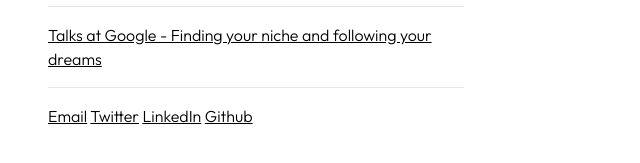
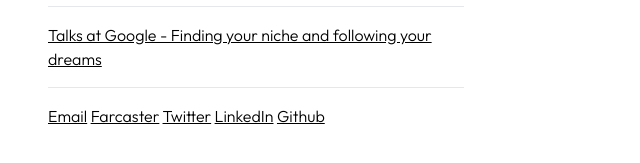
Before and after one commit to pkayfire/pkayfire.github.io, a Jekyll site: the page built from index.md, in a window 1280 px wide. Shown: the part 294-457 px from the top of the page, without its empty margins (0-640 px from the left). Built offline with Jekyll 4.4.1, drawn with Linux system fonts in a browser that asks for light colours.

Commit message:
farcaster

```diff
--- a/index.md
+++ b/index.md
@@ -18,6 +18,7 @@
 <hr class="mb-4">
 
 <a href="mailto:p@peter-kim.com">Email</a>
+<a href="https://warpcast.com/peter">Farcaster</a>
 <a href="https://twitter.com/pkayfire">Twitter</a>
 <a href="https://www.linkedin.com/in/peter-sbly/">LinkedIn</a>
 <a href="https://github.com/pkayfire">Github</a>
```
